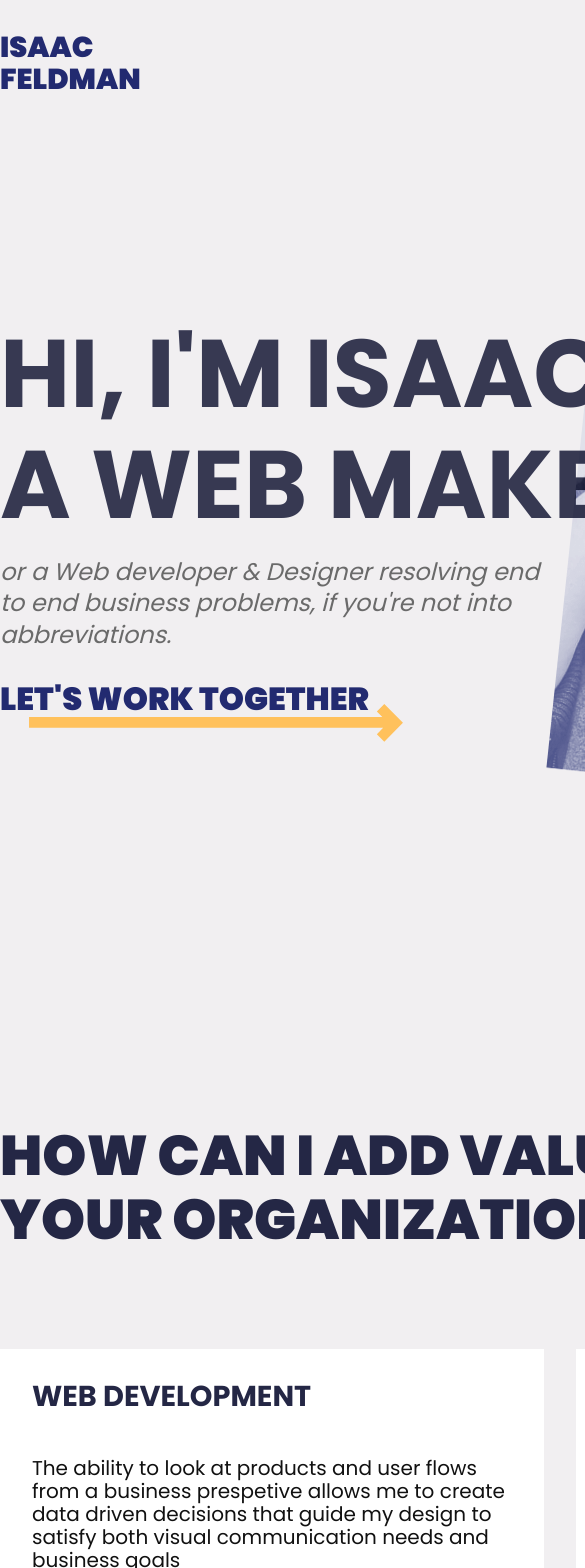
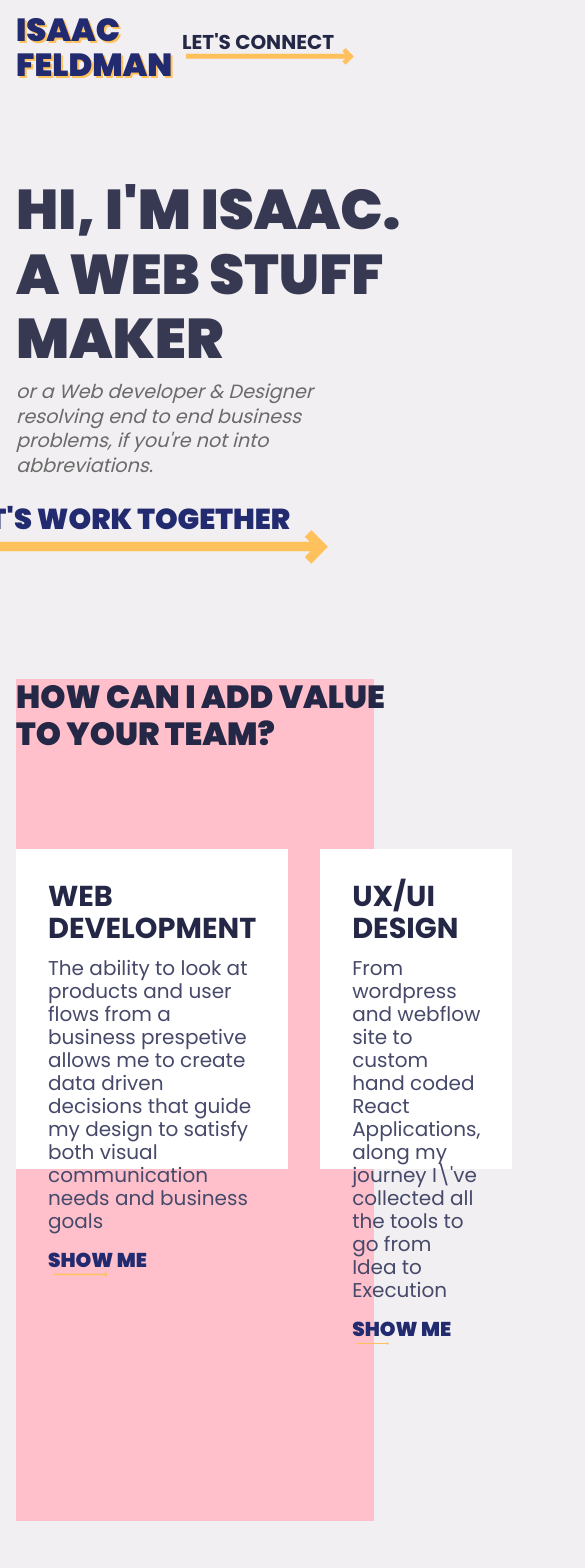
Before and after one commit to isaaacme/this.portfolio, a Next.js app: page / in a window 390 px wide. Shown: the top 1568 px of the page, 585 px wide, since content can reach past the window. Built offline with nearby package versions, Linux system fonts and the light colour scheme.

Commit message:
responsiveness

```diff
--- a/src/components/Main.jsx
+++ b/src/components/Main.jsx
@@ -5,9 +5,7 @@ import CallToAction from "./CallToAction";
 function Main() {
   return (
     <div className={Styles.Main}>
-      <h1 className={Styles.title}>
-        Hi, I'm Isaac. <br />a Web Maker
-      </h1>
+      <h1 className={Styles.title}>Hi, I'm Isaac. a Web Stuff Maker</h1>
       <p className={Styles.blurb}>
         or a Web developer & Designer resolving end to end business problems, if
         you're not into abbreviations.
--- a/src/components/Skills.jsx
+++ b/src/components/Skills.jsx
@@ -4,10 +4,8 @@ import SkillCard from "./SkillCard";
 
 function Skills(props) {
   return (
-    <section>
-      <h2 className={Styles.SectionTitle}>
-        How can i add value to <br /> your organization?
-      </h2>
+    <section className={Styles.SkillsSection}>
+      <h2 className={Styles.SectionTitle}>How can i add value to your team?</h2>
       <div className={Styles.SkillsGrid}>
         <SkillCard
           title="Web development"
--- a/src/pages/index.js
+++ b/src/pages/index.js
@@ -1,4 +1,4 @@
-// import Head from "next/head";
+import Head from "next/head";
 import Header from "../components/Header";
 import Hobbies from "../components/Hobbies";
 import Main from "../components/Main";
@@ -7,6 +7,14 @@ import Styles from "../styles/Layout.module.css";
 export default function Home() {
   return (
     <div className={Styles.PageContainer}>
+      <Head>
+        <title>isaac feldman - web stuff maker</title>
+        <meta
+          name="viewport"
+          content="width=device-width, initial-scale=1"
+        ></meta>
+      </Head>
+
       <Header />
       <Main />
       <Skills />
--- a/src/styles/Header.module.css
+++ b/src/styles/Header.module.css
@@ -10,4 +10,11 @@
   font-weight: 900;
   font-size: 1.8rem;
   line-height: 1.1;
+  text-shadow: 2px 2px 0px var(--color-accent);
 }
+
+@media only screen and (max-width: 480px) {
+  .Name {
+    font-size: 2rem;
+  }
+}
--- a/src/styles/Layout.module.css
+++ b/src/styles/Layout.module.css
@@ -2,3 +2,11 @@
   width: 1120px;
   margin: 2rem auto;
 }
+
+@media only screen and (max-width: 480px) {
+  .PageContainer {
+    width: 100%;
+    padding: 0 1rem;
+    margin: 0.75rem auto;
+  }
+}
--- a/src/styles/Main.module.css
+++ b/src/styles/Main.module.css
@@ -14,10 +14,12 @@
   color: var(--main-color);
   font-weight: 700;
   font-size: 6rem;
-  grid-area: 2 / 1 / 3 / 5;
+  grid-area: 1 / 1 / 3 / 5;
   z-index: 10;
   mix-blend-mode: multiply;
   opacity: 0.9;
+  width: 11ch;
+  padding-top: 4rem;
 }
 .blurb {
   padding-top: 1rem;
@@ -42,7 +44,7 @@
   background-size: 90%;
   background-image: url(../../public/yellow-arrow.svg);
   background-repeat: no-repeat;
-  background-position: 70% 90%;
+  background-position: 80% 90%;
   width: 26rem;
   height: 4.5rem;
   transition: var(--hover);
@@ -55,10 +57,37 @@
   background-position: 1200% 90%;
 }
 .me {
-  width: 540px;
+  width: 480px;
   grid-area: 1 / 3 / 5 / 5;
   justify-self: end;
   z-index: 0;
   transform: rotate(6deg);
   opacity: 0.8;
 }
+
+@media only screen and (max-width: 480px) {
+  .Main {
+    display: flex;
+    flex-direction: column;
+  }
+
+  .me {
+    display: none;
+  }
+  .title {
+    font-size: 3.5rem;
+    font-weight: 900;
+    padding-top: 4rem;
+  }
+
+  .blurb {
+    padding: 0.5rem 0 2rem;
+    font-size: 1.2rem;
+  }
+
+  .cta {
+    font-size: 1.8rem;
+    background-size: 80%;
+    background-position: 45% 90%;
+  }
+}
--- a/src/styles/Skill.module.css
+++ b/src/styles/Skill.module.css
@@ -11,6 +11,10 @@
   color: var(--main-color);
   font-size: 1.8rem;
   line-height: 1.1;
+}
+
+.description {
+  color: var(--light-text);
 }
 
 .cta {
--- a/src/styles/Skills.module.css
+++ b/src/styles/Skills.module.css
@@ -1,8 +1,20 @@
 .SectionTitle {
   margin-bottom: 6rem;
+  width: 18ch;
 }
 .SkillsGrid {
   display: grid;
   gap: 2rem;
   grid-template: repeat(2, 1fr) / repeat(2, 1fr);
 }
+
+@media only screen and (max-width: 480px) {
+  .SectionTitle {
+    font-size: 2rem;
+    width: 18ch;
+  }
+  .SkillsSection {
+    background-color: pink;
+    margin: 6rem 0;
+  }
+}
--- a/src/styles/globals.css
+++ b/src/styles/globals.css
@@ -14,6 +14,7 @@
   --main-light: #222a70;
   --color-accent: #ffc15c;
   --light-grey: #6a6a6a;
+  --light-text: #464969;
   --bg-color: #f1eff1;
 
   /*interactions*/
```
